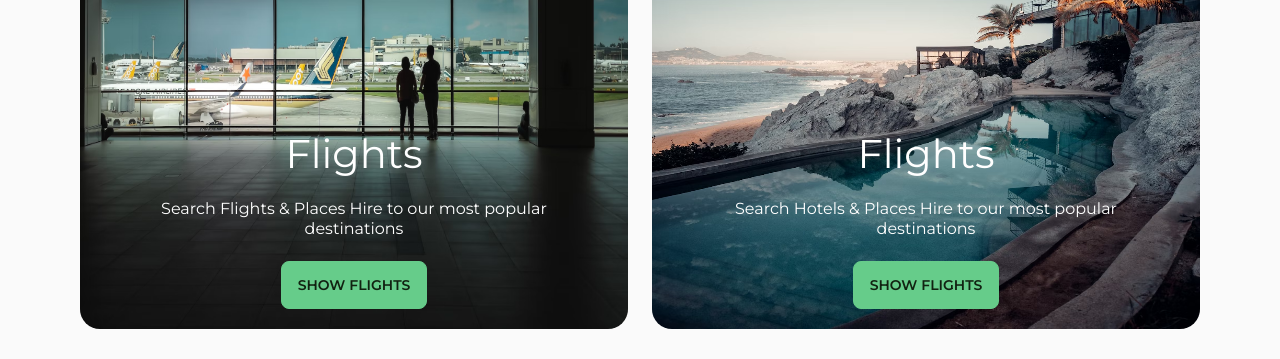
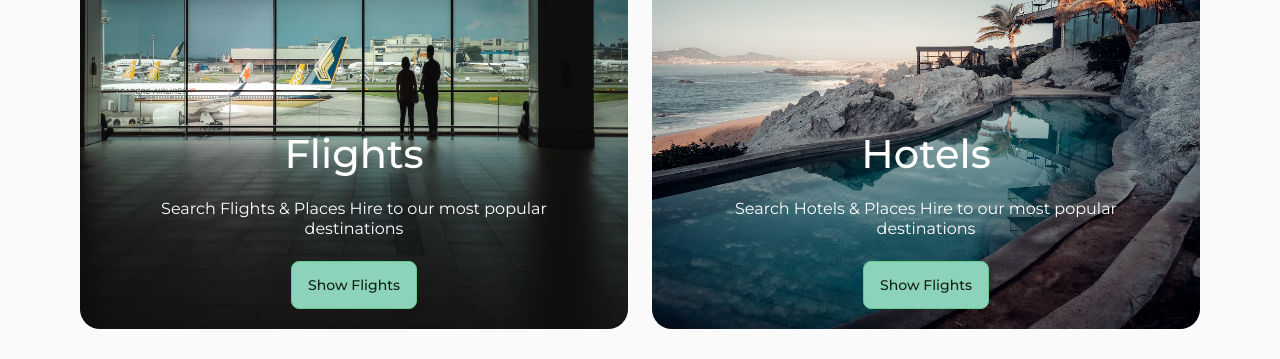
Before and after one commit to kingkwongsta/Golobe-Travel-Agency, a Next.js app: page / in a window 1280 px wide. Shown: the part 1720-2079 px from the top of the page. Built offline with nearby package versions, Linux system fonts and the light colour scheme.

Commit message:
font of travel card component

```diff
--- a/src/components/travelcard.jsx
+++ b/src/components/travelcard.jsx
@@ -14,13 +14,13 @@ export default function TravelCard() {
           height={559}
           alt="flight bgd"
         />
-        <h2 className="absolute bottom-[150px] w-full text-center text-[700] text-[40px] leading-[51px] text-[#FFFFFF] ">
+        <h2 className="absolute bottom-[150px] w-full text-center font-[500] text-[40px] leading-[51px] text-[#FFFFFF] ">
           Flights
         </h2>
-        <p className="absolute bottom-[90px] w-full text-center text-[400] text-[16px] leading-[20px] text-[#FFFFFF] max-w-[389px]">
+        <p className="absolute bottom-[90px] w-full text-center font-[400] text-[16px] leading-[20px] text-[#FFFFFF] max-w-[389px]">
           Search Flights & Places Hire to our most popular destinations
         </p>
-        <button className="absolute bottom-[20px] btn btn-primary text-[500] text-[14px] leading-[17px] text-[#112211]">
+        <button className="absolute bottom-[20px] btn btn-primary font-[500] text-[14px] leading-[17px] text-[#112211] bg-[#8DD3BB] normal-case">
           Show Flights
         </button>
       </div>
@@ -33,13 +33,13 @@ export default function TravelCard() {
           height={559}
           alt="flight bgd"
         />
-        <h2 className="absolute bottom-[150px] w-full text-center text-[700] text-[40px] leading-[51px] text-[#FFFFFF]">
-          Flights
+        <h2 className="absolute bottom-[150px] w-full text-center font-[500] text-[40px] leading-[51px] text-[#FFFFFF]">
+          Hotels
         </h2>
-        <p className="absolute bottom-[90px] w-full text-center text-[400] text-[16px] leading-[20px] text-[#FFFFFF] max-w-[389px]">
+        <p className="absolute bottom-[90px] w-full text-center font-[400] text-[16px] leading-[20px] text-[#FFFFFF] max-w-[389px]">
           Search Hotels & Places Hire to our most popular destinations
         </p>
-        <button className="absolute bottom-[20px] btn btn-primary text-[500] text-[14px] leading-[17px] text-[#112211]">
+        <button className="absolute bottom-[20px] btn btn-primary font-[500] text-[14px] leading-[17px] text-[#112211] bg-[#8DD3BB] normal-case">
           Show Flights
         </button>
       </div>
```
